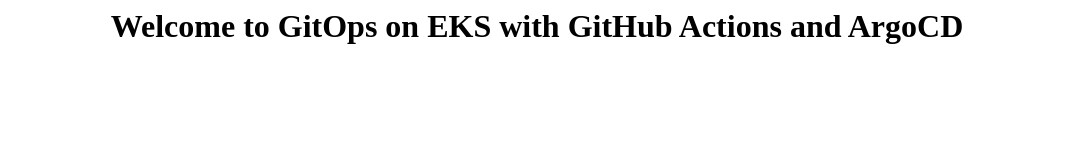
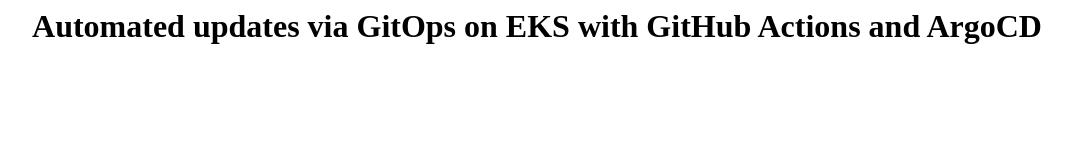
Before and after one commit to wolgok135/eks-gitops-argocd, a plain HTML site: page docker/index.html in a window 1280 px wide. Shown: the whole page, without its empty margins (103-1175 px from the left). Drawn offline with Linux system fonts and the light colour scheme.

Commit message:
modify chart

```diff
--- a/docker/index.html
+++ b/docker/index.html
@@ -1,7 +1,7 @@
 <Html>
 <body>
 <center>
-<h1> Welcome to GitOps on EKS with GitHub Actions and ArgoCD </h1>
+	<h1> Automated updates via GitOps on EKS with GitHub Actions and ArgoCD </h1>
 </center>
 </body>
 </Html>
```
Also changed, not shown: 1 other file.
